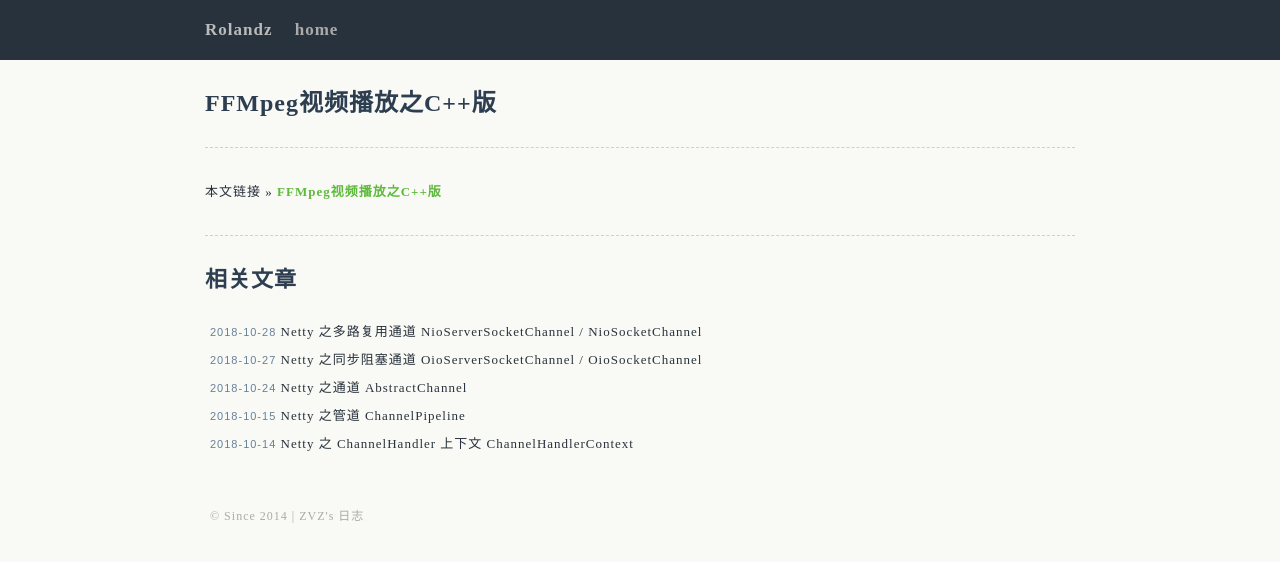
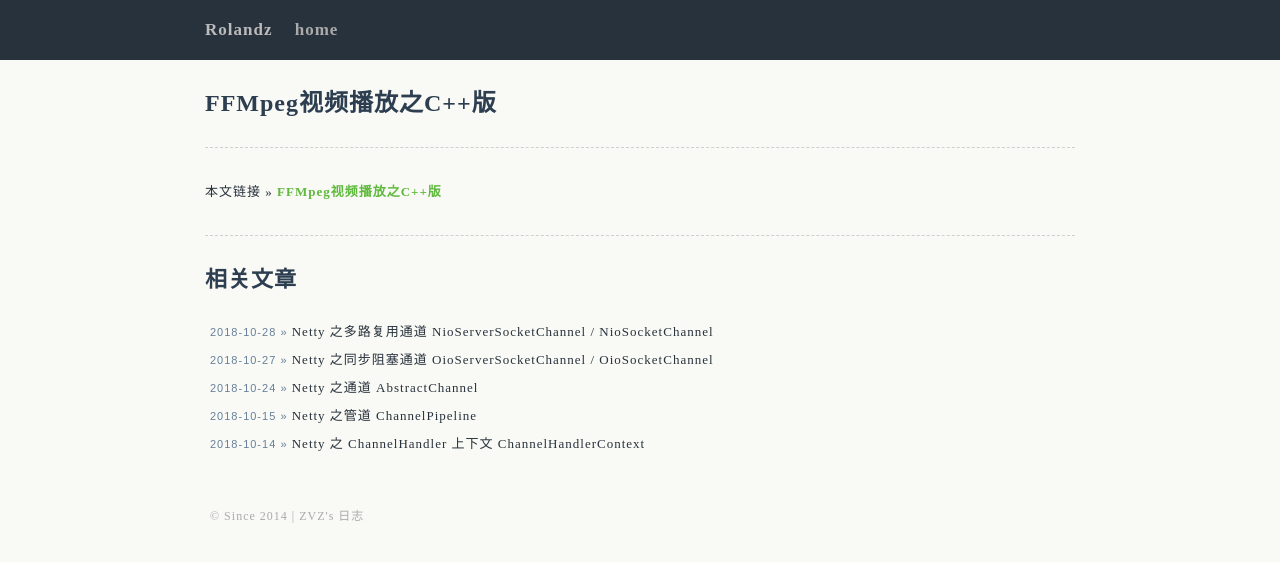
Before and after one commit to uxgnoz/uxgnoz.github.com, a Jekyll site: the page built from _posts/2015-10-21-c-plus-plus-video-playing-with-ffmpeg.md, in a window 1280 px wide. Shown: the top 562 px of the page. Built offline with Jekyll 4.4.1, drawn with Linux system fonts in a browser that asks for light colours; comment, search, counter and statistics services are not loaded.

Commit message:
_layouts/posts.html

```diff
--- a/_layouts/posts.html
+++ b/_layouts/posts.html
@@ -12,7 +12,7 @@ layout: default
     {% for post in site.related_posts limit:5 %}
       <li style="list-style:none;">
         <span>{{ post.date | date: "%F" }}</span>
-        <style color='#5fba3d'> &raquo; </style>
+        <span style='color:"#5fba3d"'> &raquo; </span>
         <a href="{{ post.url }}">{{ post.title }}</a></li>
     {% endfor %}
   </ul>
```
